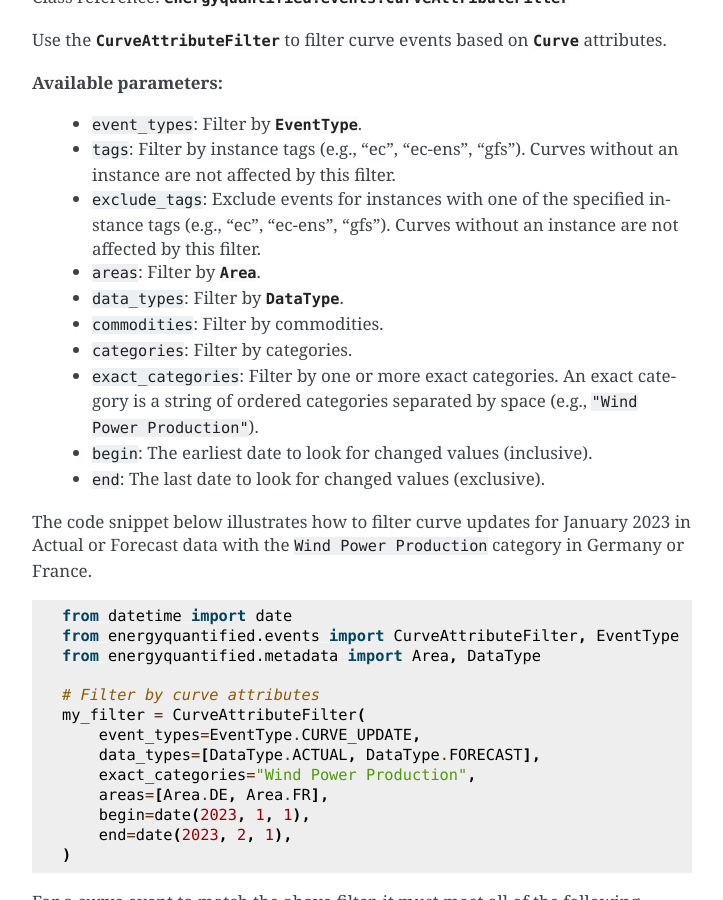
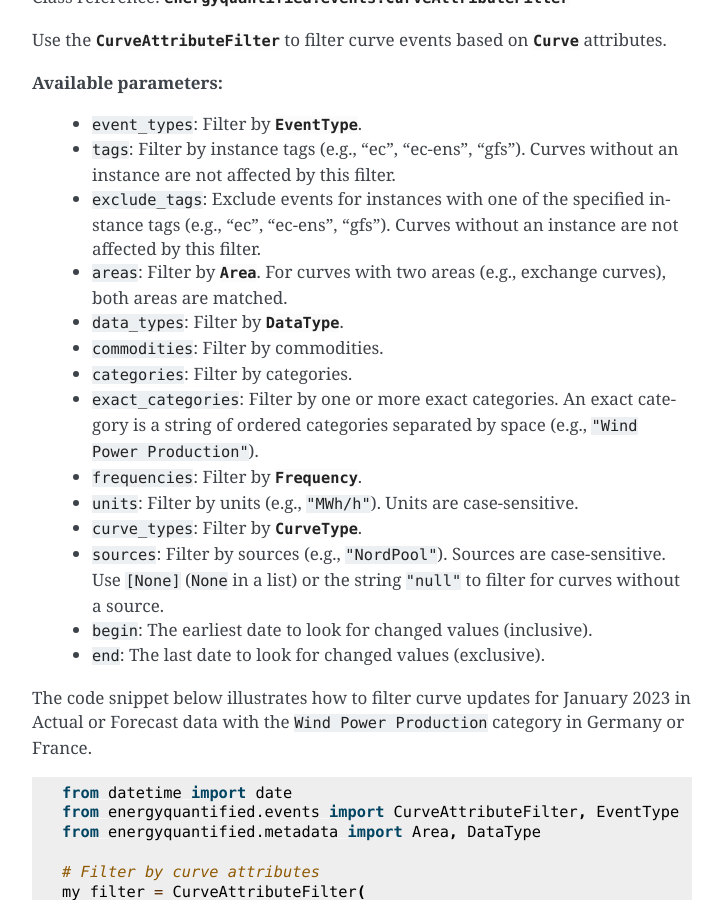
Before and after one commit to energyquantified/eq-python-client, a Sphinx documentation site: the page built from docs/userguide/push-feed.rst, in a window 1280 px wide and 900 px high, scrolled down 7264 px. Shown: the whole window, without its empty margins (388-1111 px from the left). Built offline with Sphinx 7.4.7, drawn with Linux system fonts in a browser that asks for light colours; some of the changed text lies outside the part shown.

```diff
--- a/docs/userguide/push-feed.rst
+++ b/docs/userguide/push-feed.rst
@@ -429,6 +429,7 @@ attributes.
       not affected by this filter.
 
     * ``areas``: Filter by :py:class:`Area <energyquantified.metadata.Area>`.
+      For curves with two areas (e.g., exchange curves), both areas are matched.
 
     * ``data_types``: Filter by
       :py:class:`DataType <energyquantified.metadata.DataType>`.
@@ -440,6 +441,18 @@ attributes.
     * ``exact_categories``: Filter by one or more exact categories. An exact
       category is a string of ordered categories separated by space (e.g.,
       ``"Wind Power Production"``).
+
+    * ``frequencies``: Filter by
+      :py:class:`Frequency <energyquantified.time.Frequency>`.
+
+    * ``units``: Filter by units (e.g., ``"MWh/h"``). Units are case-sensitive.
+
+    * ``curve_types``: Filter by
+      :py:class:`CurveType <energyquantified.metadata.CurveType>`.
+
+    * ``sources``: Filter by sources (e.g., ``"NordPool"``). Sources are
+      case-sensitive. Use ``[None]`` (``None`` in a list) or the string
+      ``"null"`` to filter for curves without a source.
 
     * ``begin``: The earliest date to look for changed values (inclusive).
 
```
Also changed, not shown: other parts of docs/userguide/push-feed.rst (+1 -1 lines), CHANGELOG.rst (+11 -0 lines).
